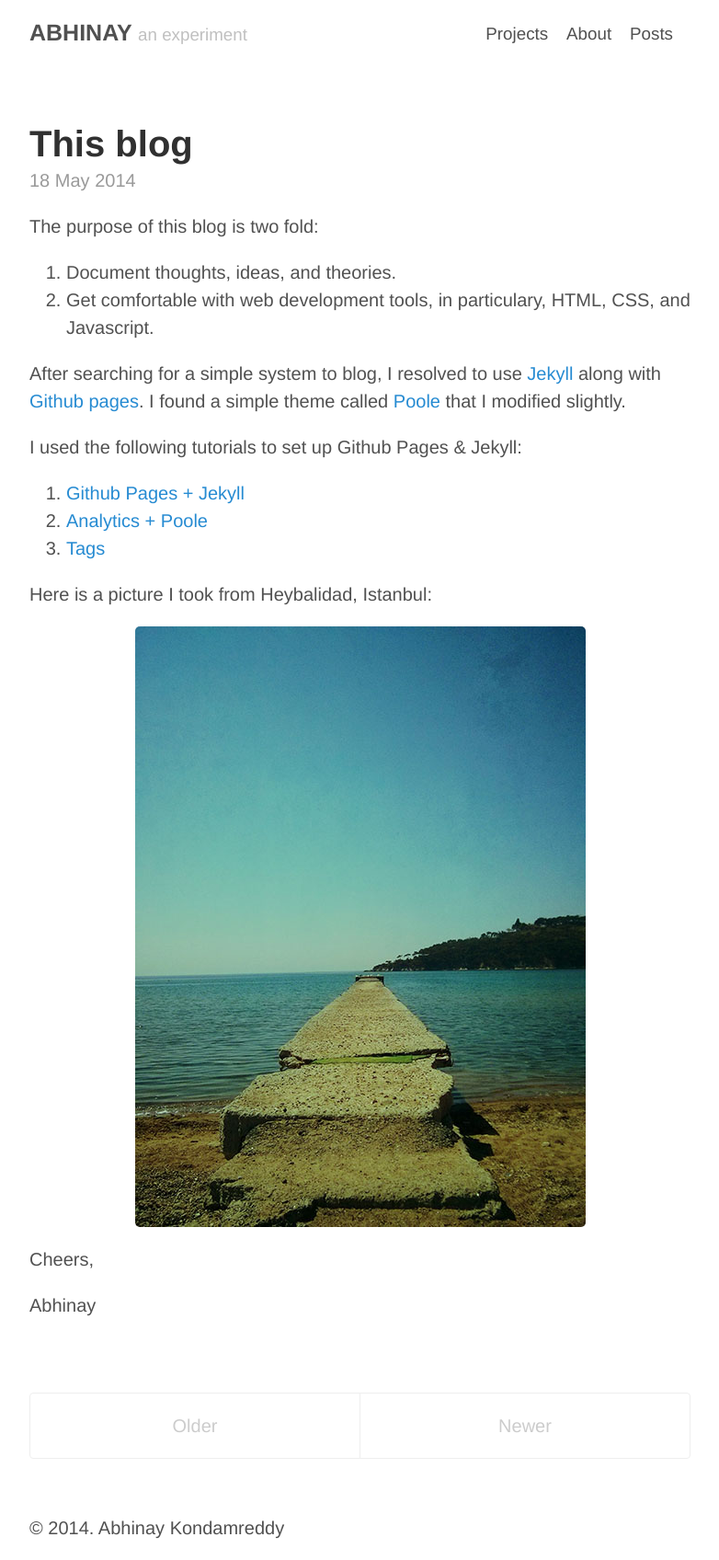
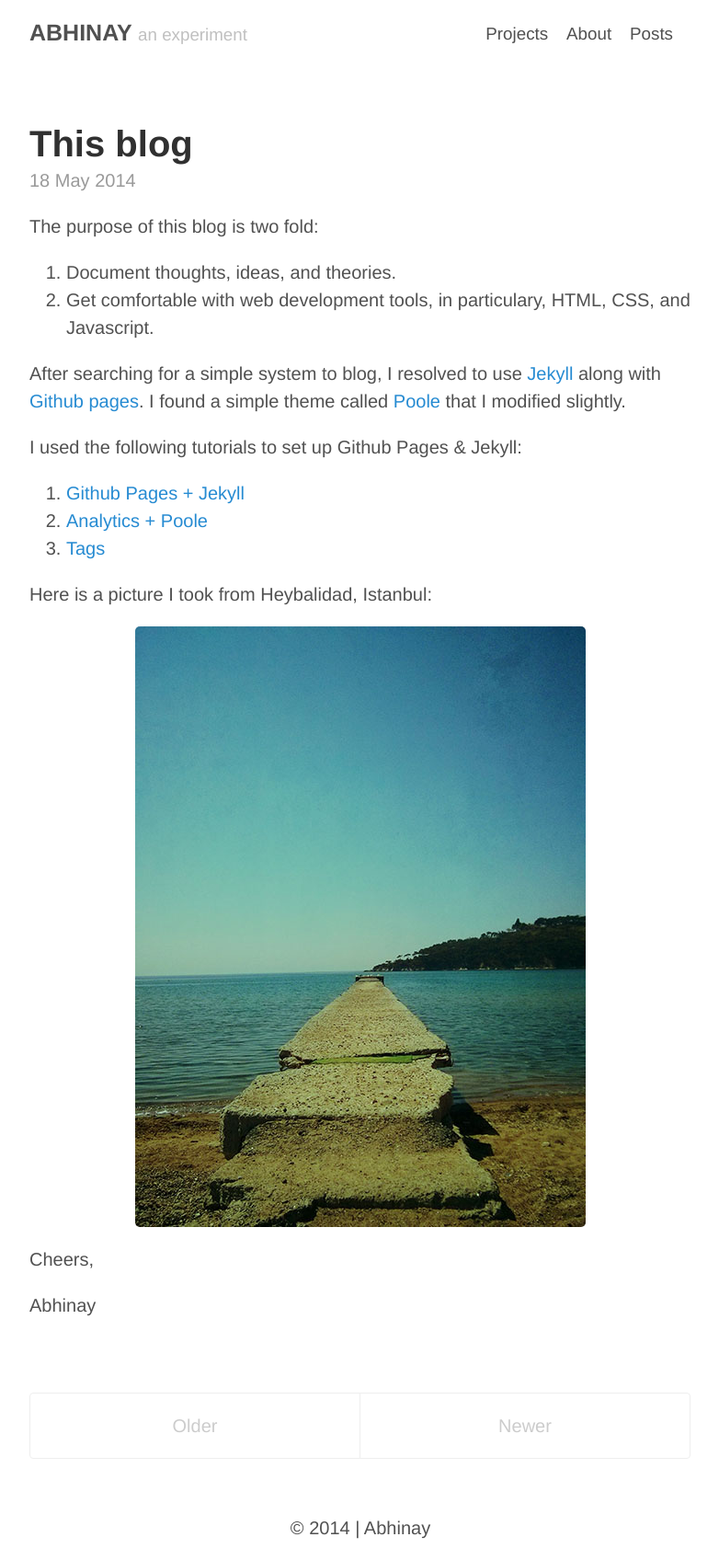
Before and after one commit to abhinaykr/abhinaykr.github.io, a Jekyll site: the page built from index.html, in a window 1280 px wide. Shown: the whole page at 92% size, without its empty margins (248-1030 px from the left). Built offline with Jekyll 4.4.1, drawn with Linux system fonts in a browser that asks for light colours; Markdown is read by kramdown in place of the engine named in the settings; the list of posts is cut into pages by our own code.

Commit message:
copyright align centre

```diff
--- a/_layouts/default.html
+++ b/_layouts/default.html
@@ -21,8 +21,8 @@
       {{ content }}
 
       <div class="footer">
-        <p>
-          &copy; {{ site.time | date: '%Y' }}. Abhinay Kondamreddy
+        <p align="center">
+          &copy; {{ site.time | date: '%Y' }} | Abhinay
         </p>
       </div>
     </div>
```
